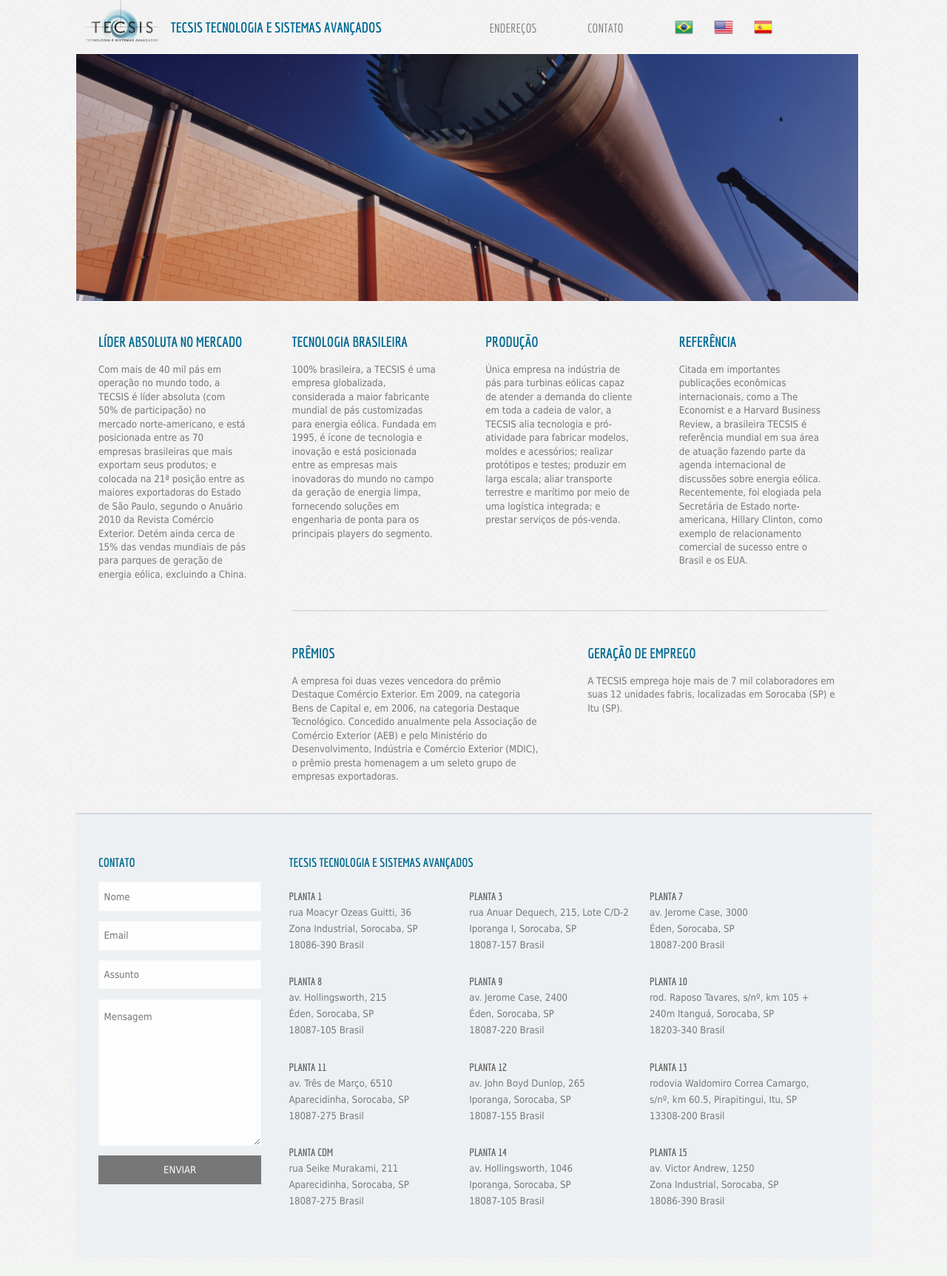
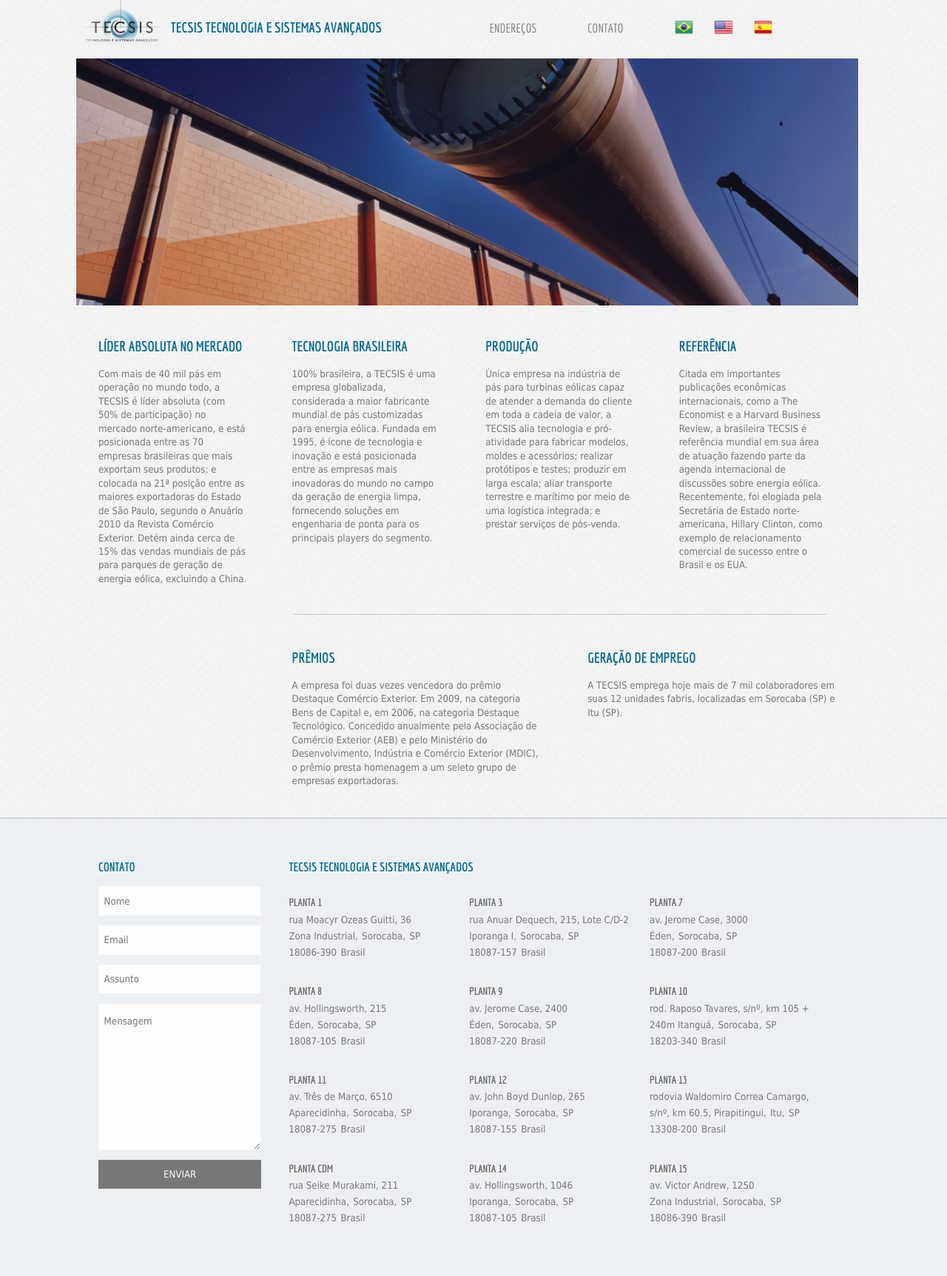
Before and after one commit to thiagoaslima/tecsis-mini, a PHP site: the page made by index.php in a window 1280 px wide. Shown: the whole page at 74% size. Before the commit the page ends 1629 px from the top, so only its background shows below. Run offline with PHP 8.4, Linux system fonts and the light colour scheme; some libraries are stand-ins or nearby versions.

Commit message:
ie7 improvements and corrections - 1

```diff
--- a/css/base.css
+++ b/css/base.css
@@ -145,6 +145,7 @@
 
 h4 {
 	font-size: 0.75em;
+    line-height: 1.5em;
 	margin-bottom: 0;
 	color: #666;
 }
--- a/css/main.css
+++ b/css/main.css
@@ -117,7 +117,7 @@
 
 footer span {
 	display: inline;
-	line-height: 0.9em;
+	line-height: 1.1em;
 }
 
 #localizacao {
@@ -150,6 +150,7 @@
 	border: 1px solid #F7F7F7;
 	margin-bottom: 1em;
 	padding: 1em 0.5em;
+	*padding: 0.5em 0.2em;
 }
 input:focus, textarea:focus {
 	outline: 1px solid white;
--- a/index.php
+++ b/index.php
@@ -74,6 +74,7 @@
                 <li><a href="/es/"><figure><img src="/i/es.png" alt="Español" /><figcaption>ES</figcaption></figure></a></li>
             </ul></li>
         </ul></nav>
+</header>
 
 <div id="main">
     <section id="fotos">
```
Lines whose indentation alone changed are shown as unchanged.
